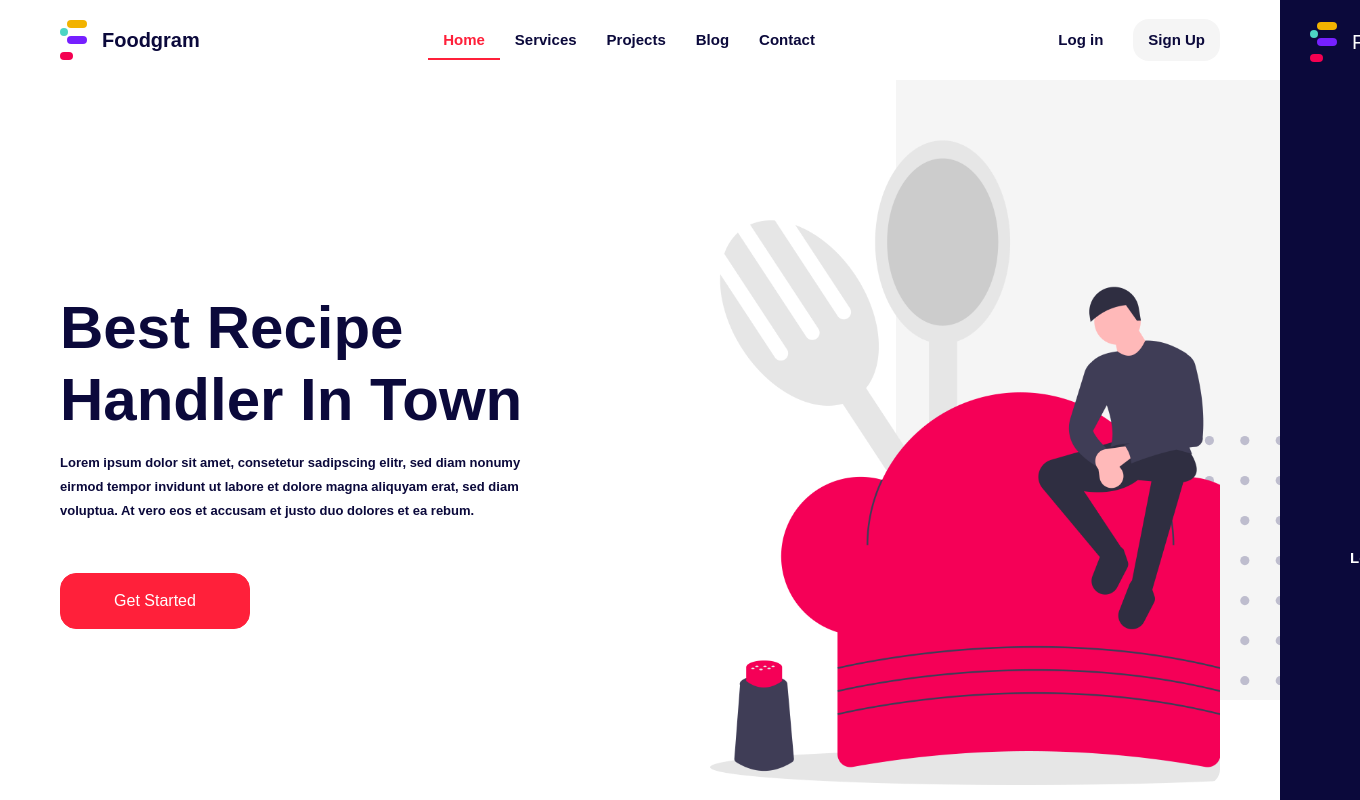
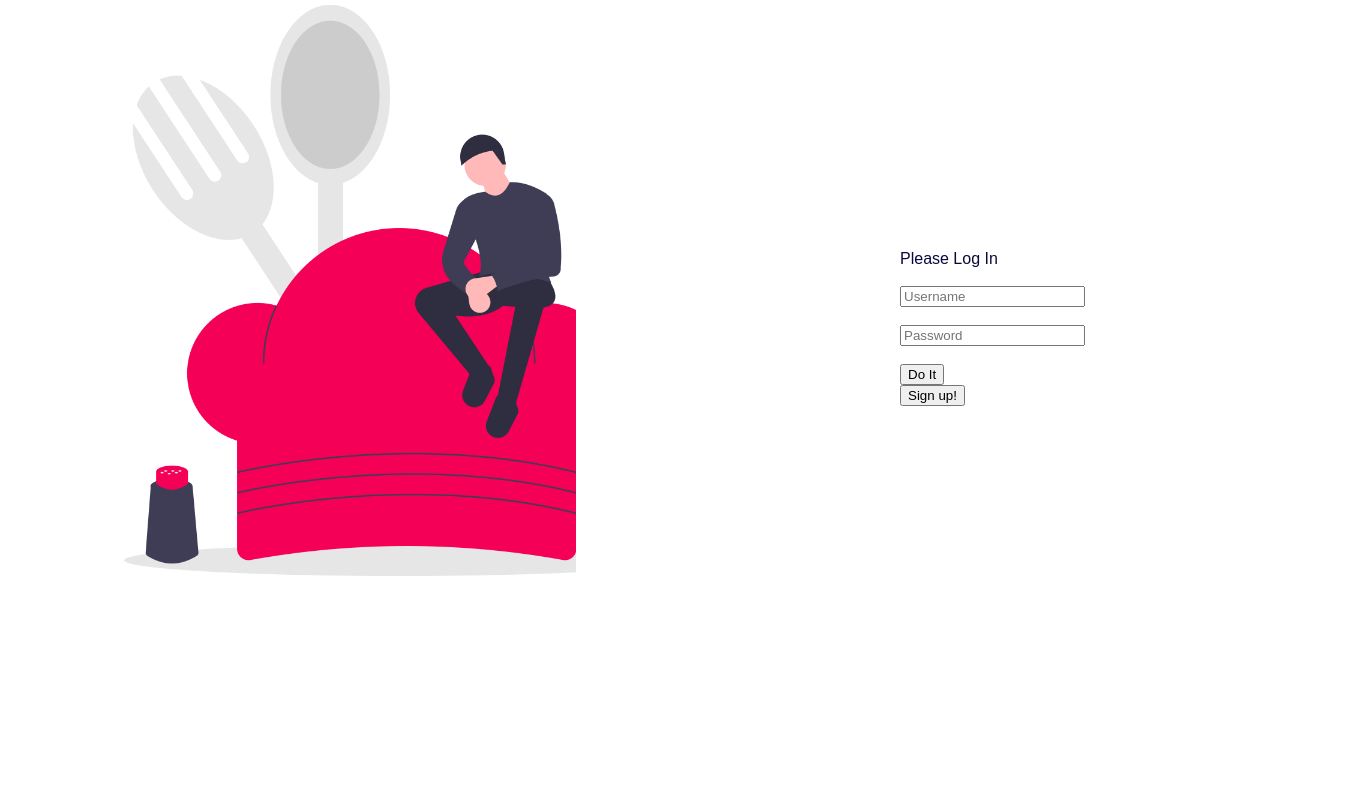
Before and after one commit to COP4331-Large-Project/FoodGram, a React (Create React App) app in the folder frontend/: page /testing in a window 1280 px wide. Before the commit this address led to /. Shown: the top 800 px of the page, 1360 px wide, since content can reach past the window. Built offline with nearby package versions, Linux system fonts and the light colour scheme; a web font is replaced by a local one.

Commit message:
Multiples changes. Testing.js for frontend test

```diff
--- a/frontend/src/App.js
+++ b/frontend/src/App.js
@@ -6,6 +6,7 @@ import LoginPage from './pages/LoginPage';
 import RegisterPage from './pages/RegisterPage';
 import LandingPage from './pages/LandingPage.jsx';
 import HomePage from './pages/HomePage';
+import Testing from './pages/Testing';
 function App() {
   return (
     <Router >
@@ -27,6 +28,9 @@ function App() {
         <Route path="/register" exact>
           <RegisterPage />
         </Route>
+        <Route path="/testing" exact>
+          <Testing />
+        </Route>
         <Redirect to="/" />
       </Switch>
     </Router>
--- a/frontend/src/components/LoggedInName.js
+++ b/frontend/src/components/LoggedInName.js
@@ -1,4 +1,5 @@
 import React from 'react';
+
 function LoggedInName()
 {
     var _ud = localStorage.getItem('user_data');
--- a/frontend/src/components/Login.js
+++ b/frontend/src/components/Login.js
@@ -56,7 +56,7 @@ function Login()
     return(
       <div id="loginDiv">
         <ImageWrapper>
-            <Img className="radius8 loginPictureSize" src={LoginImage} alt="office" style={{zIndex: 9}} />
+            <Img className="radius8" src={LoginImage} alt="chef" style={{zIndex: 9}} />
         </ImageWrapper>
         <div class="LoginText">
           <h1 id="title" class="LoginTitle">FoodGram</h1>
--- a/frontend/src/components/Nav/TopNavbar.jsx
+++ b/frontend/src/components/Nav/TopNavbar.jsx
@@ -38,28 +38,28 @@ export default function TopNavbar() {
           <UlWrapper className="flexNullCenter">
             <li className="semiBold font15 pointer">
               {/* We can add after spy={true}, smooth={true} to change how it interacts scrolling down */}
-              <Link activeClass="active" style={{ padding: "10px 15px" }} to="home" spy={true} offset={-80}>
+              <Link activeClass="active" style={{ padding: "10px 15px" }} to="home" spy={true} smooth={true} offset={-80}>
                 Home
               </Link>
             </li>
             <li className="semiBold font15 pointer">
-              <Link activeClass="active" style={{ padding: "10px 15px" }} to="services" spy={true} offset={-80}>
+              <Link activeClass="active" style={{ padding: "10px 15px" }} to="services" spy={true} smooth={true} offset={-80}>
                 Services
               </Link>
             </li>
             <li className="semiBold font15 pointer">
-              <Link activeClass="active" style={{ padding: "10px 15px" }} to="projects" spy={true} offset={-80}>
+              <Link activeClass="active" style={{ padding: "10px 15px" }} to="projects" spy={true} smooth={true} offset={-80}>
                 Projects
               </Link>
             </li>
             <li className="semiBold font15 pointer">
               {/* We can add after spy={true}, smooth={true} to change how it interacts scrolling down */}
-              <Link activeClass="active" style={{ padding: "10px 15px" }} to="blog" spy={true} offset={-80}>
+              <Link activeClass="active" style={{ padding: "10px 15px" }} to="blog" spy={true} smooth={true} offset={-80}>
                 Blog
               </Link>
             </li>
             <li className="semiBold font15 pointer">
-              <Link activeClass="active" style={{ padding: "10px 15px" }} to="contact" spy={true} offset={-80}>
+              <Link activeClass="active" style={{ padding: "10px 15px" }} to="contact" spy={true} smooth={true} offset={-80}>
                 Contact
               </Link>
             </li>
--- /dev/null
+++ b/frontend/src/components/Testing.js
@@ -0,0 +1,25 @@
+import React, { useState } from 'react';
+import styled from "styled-components";
+import LoginImage from "../assets/img/chef_image.png";
+function Testing()
+{
+   return(
+    <div class="containerL">
+        <div class="leftPanel">
+            <img className="radius8" class="pictureSizeLogin" src={LoginImage} alt="chef" style={{zIndex: 9}} />
+        </div>
+        <div class="rightPanel">
+            <div class="LoginText">
+            <span id="inner-title">Please Log In</span><br />
+            <input type="text" id="loginName" placeholder="Username"/><br />
+            <input type="password" id="loginPassword" placeholder="Password"/><br />
+            <input type="submit" id="loginButton" class="buttons" value = "Do It"/>
+            <input type="button" id="register" class="buttons" value = "Sign up!"
+                onClick={event =>  window.location.href='/register'} />
+            </div>
+        </div>
+    </div>
+   );
+};
+
+export default Testing;
--- a/frontend/src/index.js
+++ b/frontend/src/index.js
@@ -1,6 +1,6 @@
 import React from 'react';
 import ReactDOM from 'react-dom';
-import 'bootstrap/dist/css/bootstrap.min.css';
+// import 'bootstrap/dist/css/bootstrap.min.css';
 import "slick-carousel/slick/slick.css";
 import "slick-carousel/slick/slick-theme.css";
 import "./style/flexboxgrid.min.css";
--- /dev/null
+++ b/frontend/src/pages/Testing.js
@@ -0,0 +1,13 @@
+import React from 'react';
+import PageTitle from '../components/PageTitle';
+import Testing from '../components/Testing';
+
+const testing = () =>
+{
+    return(
+        <div>
+            <Testing />
+        </div>
+    );
+}
+export default testing;
--- a/frontend/src/style/index.css
+++ b/frontend/src/style/index.css
@@ -382,3 +382,200 @@ body {
   left: 900px;
   top: 250px;
 }
+.col-1,
+.col-2,
+.col-3,
+.col-4,
+.col-5,
+.col-6,
+.col-7,
+.col-8,
+.col-9,
+.col-10,
+.col-11,
+.col-12,
+.col,
+.col-auto,
+.col-sm-1,
+.col-sm-2,
+.col-sm-3,
+.col-sm-4,
+.col-sm-5,
+.col-sm-6,
+.col-sm-7,
+.col-sm-8,
+.col-sm-9,
+.col-sm-10,
+.col-sm-11,
+.col-sm-12,
+.col-sm,
+.col-sm-auto,
+.col-md-1,
+.col-md-2,
+.col-md-3,
+.col-md-4,
+.col-md-5,
+.col-md-6,
+.col-md-7,
+.col-md-8,
+.col-md-9,
+.col-md-10,
+.col-md-11,
+.col-md-12,
+.col-md,
+.col-md-auto,
+.col-lg-1,
+.col-lg-2,
+.col-lg-3,
+.col-lg-4,
+.col-lg-5,
+.col-lg-6,
+.col-lg-7,
+.col-lg-8,
+.col-lg-9,
+.col-lg-10,
+.col-lg-11,
+.col-lg-12,
+.col-lg,
+.col-lg-auto,
+.col-xl-1,
+.col-xl-2,
+.col-xl-3,
+.col-xl-4,
+.col-xl-5,
+.col-xl-6,
+.col-xl-7,
+.col-xl-8,
+.col-xl-9,
+.col-xl-10,
+.col-xl-11,
+.col-xl-12,
+.col-xl,
+.col-xl-auto {
+  position: relative;
+  width: 100%;
+  padding-right: 15px;
+  padding-left: 15px;
+}
+.col-auto {
+  -webkit-box-flex: 0;
+  -ms-flex: 0 0 auto;
+  flex: 0 0 auto;
+  width: auto;
+  max-width: 100%;
+}
+.img-fluid {
+  max-width: 100%;
+  height: auto;
+}
+.no-gutters {
+  margin-right: 0;
+  margin-left: 0;
+}
+.no-gutters > .col,
+.no-gutters > [class*="col-"] {
+  padding-right: 0;
+  padding-left: 0;
+}
+.row {
+  display: -webkit-box;
+  display: -ms-flexbox;
+  display: flex;
+  -ms-flex-wrap: wrap;
+  flex-wrap: wrap;
+  margin-right: -15px;
+  margin-left: -15px;
+}
+.login-wrap {
+  position: relative;
+  color: rgba(255, 255, 255, 0.9);
+}
+.login-wrap h3 {
+  font-weight: 300;
+  color: #fff;
+}
+.login-wrap .social {
+  width: 100%;
+}
+.login-wrap .social a {
+  width: 100%;
+  display: block;
+  border: 1px solid rgba(255, 255, 255, 0.4);
+  color: #000;
+  background: #fff;
+}
+.login-wrap .social a:hover {
+  background: #000;
+  color: #fff;
+  border-color: #000;
+}
+.form-inline .form-group {
+  display: -webkit-box;
+  display: -ms-flexbox;
+  display: flex;
+  -webkit-box-flex: 0;
+  -ms-flex: 0 0 auto;
+  flex: 0 0 auto;
+  -webkit-box-orient: horizontal;
+  -webkit-box-direction: normal;
+  -ms-flex-flow: row wrap;
+  flex-flow: row wrap;
+  -webkit-box-align: center;
+  -ms-flex-align: center;
+  align-items: center;
+  margin-bottom: 0;
+}
+.form-group {
+  position: relative;
+}
+.form-group {
+  margin-bottom: 1rem;
+}
+.loginBox {
+  display: flex;
+  flex-direction: row;
+  align-items: center;
+  padding: 13px 10px;
+
+  position: static;
+  width: 250px;
+  height: 20px;
+  left: 0px;
+  top: 0px;
+
+  background: #eee7e7;
+  border-radius: 100px;
+}
+.loginBoxInside {
+  flex: none;
+  order: 0;
+  align-self: stretch;
+  flex-grow: 0;
+  margin: 24px 0px;
+}
+.containerL {
+  display: flex;
+  width: 100%;
+}
+
+.leftPanel,
+.rightPanel,
+.Area {
+  display: flex;
+  flex: 1;
+}
+
+.Area {
+  display: flex;
+  min-height: 125px;
+  align-content: center;
+  background-color: lightblue;
+}
+
+.leftPanel {
+  min-width: 250px;
+}
+.pictureSizeLogin {
+  height: auto;
+  max-width: 90%;
+}
```
Also changed, not shown: 1 other file (tests, documents, lock files or other folders).
